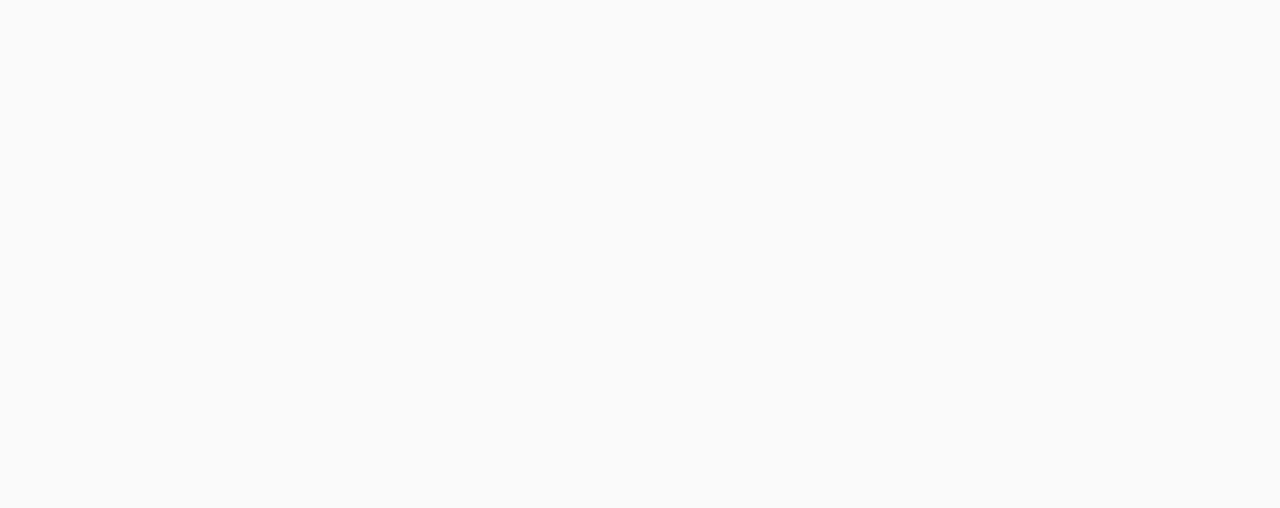
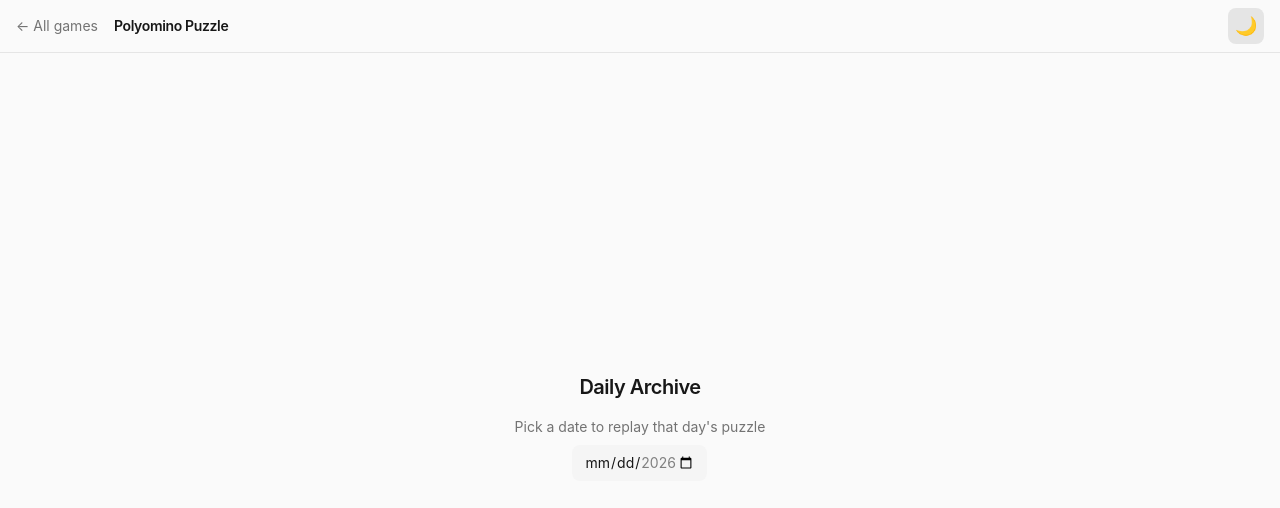
Before and after one commit to LoickMarion/puzzle-app, a React (Vite) app: page /archive in a window 1280 px wide. Before the commit this address had no page. Shown: the top 508 px of the page. Built offline with nearby package versions, Linux system fonts and the light colour scheme.

Commit message:
added archive and protects against future dates

```diff
--- a/src/App.tsx
+++ b/src/App.tsx
@@ -1,6 +1,7 @@
 import { BrowserRouter, Route, Routes } from 'react-router-dom'
 import Layout from './components/Layout'
 import ClassicPage from './pages/ClassicPage'
+import DailyArchivePage from './pages/DailyArchivePage'
 import DailyPage from './pages/DailyPage'
 import Landing from './pages/Landing'
 import { ThemeProvider } from './theme/ThemeContext'
@@ -14,6 +15,7 @@
             <Route index element={<Landing />} />
             <Route path="classic" element={<ClassicPage />} />
             <Route path="daily" element={<DailyPage />} />
+            <Route path="archive" element={<DailyArchivePage />} />
           </Route>
         </Routes>
       </BrowserRouter>
--- /dev/null
+++ b/src/components/DailyPuzzlePlayer.tsx
@@ -0,0 +1,84 @@
+import { useEffect, useState } from 'react'
+import { API_URL } from '../config'
+import { scatterPieces, shapeFromCells } from '../game/logic'
+import PuzzleBoard from './PuzzleBoard'
+
+const MARGIN = 5
+
+interface RawDailyPiece {
+  id: number
+  color: string
+  cells: [number, number][]
+}
+
+interface DailyPuzzleData {
+  date: string
+  board: { width: number; height: number }
+  pieces: RawDailyPiece[]
+}
+
+interface DailyPuzzlePlayerProps {
+  date: string
+  title: string
+}
+
+// If `date` can change across renders (e.g. the archive picker), render this
+// with `key={date}` so switching dates remounts a fresh instance instead of
+// showing stale data while the new fetch is in flight.
+export default function DailyPuzzlePlayer({ date, title }: DailyPuzzlePlayerProps) {
+  const [data, setData] = useState<DailyPuzzleData | null>(null)
+  const [error, setError] = useState<string | null>(null)
+
+  useEffect(() => {
+    let cancelled = false
+
+    fetch(`${API_URL}/api/daily-puzzle?date=${date}`)
+      .then(async (res) => {
+        const json = await res.json()
+        if (!res.ok) throw new Error(json.error ?? `Request failed: ${res.status}`)
+        if (!cancelled) setData(json)
+      })
+      .catch((err) => {
+        if (!cancelled) setError(err instanceof Error ? err.message : 'Something went wrong')
+      })
+
+    return () => {
+      cancelled = true
+    }
+  }, [date])
+
+  if (error) {
+    return (
+      <main className="flex h-full flex-col items-center justify-center gap-2 px-4 text-center">
+        <h1 className="text-xl font-semibold tracking-tight">{title}</h1>
+        <p className="text-red-500 dark:text-red-400">{error}</p>
+      </main>
+    )
+  }
+
+  if (!data) {
+    return (
+      <main className="flex h-full flex-col items-center justify-center gap-2 px-4 text-center">
+        <h1 className="text-xl font-semibold tracking-tight">{title}</h1>
+        <p className="text-neutral-500 dark:text-neutral-400">Loading...</p>
+      </main>
+    )
+  }
+
+  const { width, height } = data.board
+  const basePieces = data.pieces.map((p) => ({ id: p.id, color: p.color, shape: shapeFromCells(p.cells) }))
+  const makePieces = () => scatterPieces(basePieces, width, height, MARGIN)
+
+  return (
+    <PuzzleBoard
+      boardWidth={width}
+      boardHeight={height}
+      margin={MARGIN}
+      createInitialPieces={makePieces}
+      onReset={makePieces}
+      title={title}
+      subtitle={`Puzzle for ${date}. Drag every piece onto the board so it's fully covered with no overlaps.`}
+      resetLabel="Reset"
+    />
+  )
+}
--- /dev/null
+++ b/src/lib/date.ts
@@ -0,0 +1,5 @@
+export const MIN_DAILY_DATE = '2026-01-01'
+
+export function getEasternDateString(d = new Date()): string {
+  return new Intl.DateTimeFormat('en-CA', { timeZone: 'America/New_York' }).format(d)
+}
--- /dev/null
+++ b/src/pages/DailyArchivePage.tsx
@@ -0,0 +1,42 @@
+import { useState } from 'react'
+import DailyPuzzlePlayer from '../components/DailyPuzzlePlayer'
+import { getEasternDateString, MIN_DAILY_DATE } from '../lib/date'
+
+export default function DailyArchivePage() {
+  const today = getEasternDateString()
+  const [selectedDate, setSelectedDate] = useState('')
+
+  const picker = (
+    <label className="flex flex-col items-center gap-2 text-sm text-neutral-500 dark:text-neutral-400">
+      Pick a date to replay that day's puzzle
+      <input
+        type="date"
+        min={MIN_DAILY_DATE}
+        max={today}
+        value={selectedDate}
+        onChange={(e) => setSelectedDate(e.target.value)}
+        className="rounded-lg bg-neutral-100 px-3 py-2 text-neutral-900 dark:bg-neutral-900 dark:text-neutral-100"
+      />
+    </label>
+  )
+
+  if (!selectedDate) {
+    return (
+      <main className="flex h-full flex-col items-center justify-center gap-4 px-4 text-center">
+        <h1 className="text-xl font-semibold tracking-tight">Daily Archive</h1>
+        {picker}
+      </main>
+    )
+  }
+
+  return (
+    <div className="flex h-full flex-col">
+      <div className="flex justify-center border-b border-neutral-200 px-4 py-3 dark:border-neutral-800">
+        {picker}
+      </div>
+      <div className="flex-1 overflow-hidden">
+        <DailyPuzzlePlayer key={selectedDate} date={selectedDate} title="Daily Archive" />
+      </div>
+    </div>
+  )
+}
--- a/src/pages/DailyPage.tsx
+++ b/src/pages/DailyPage.tsx
@@ -1,81 +1,6 @@
-import { useEffect, useState } from 'react'
-import PuzzleBoard from '../components/PuzzleBoard'
-import { API_URL } from '../config'
-import { scatterPieces, shapeFromCells } from '../game/logic'
-
-const DAILY_MARGIN = 5
-
-function getEasternDateString(d = new Date()) {
-  return new Intl.DateTimeFormat('en-CA', { timeZone: 'America/New_York' }).format(d)
-}
-
-interface RawDailyPiece {
-  id: number
-  color: string
-  cells: [number, number][]
-}
-
-interface DailyPuzzleData {
-  date: string
-  board: { width: number; height: number }
-  pieces: RawDailyPiece[]
-}
+import DailyPuzzlePlayer from '../components/DailyPuzzlePlayer'
+import { getEasternDateString } from '../lib/date'
 
 export default function DailyPage() {
-  const [data, setData] = useState<DailyPuzzleData | null>(null)
-  const [error, setError] = useState<string | null>(null)
-  const date = getEasternDateString()
-
-  useEffect(() => {
-    let cancelled = false
-
-    fetch(`${API_URL}/api/daily-puzzle?date=${date}`)
-      .then(async (res) => {
-        const json = await res.json()
-        if (!res.ok) throw new Error(json.error ?? `Request failed: ${res.status}`)
-        if (!cancelled) setData(json)
-      })
-      .catch((err) => {
-        if (!cancelled) setError(err instanceof Error ? err.message : 'Something went wrong')
-      })
-
-    return () => {
-      cancelled = true
-    }
-  }, [date])
-
-  if (error) {
-    return (
-      <main className="flex h-full flex-col items-center justify-center gap-2 px-4 text-center">
-        <h1 className="text-xl font-semibold tracking-tight">Daily Puzzle</h1>
-        <p className="text-red-500 dark:text-red-400">{error}</p>
-      </main>
-    )
-  }
-
-  if (!data) {
-    return (
-      <main className="flex h-full flex-col items-center justify-center gap-2 px-4 text-center">
-        <h1 className="text-xl font-semibold tracking-tight">Daily Puzzle</h1>
-        <p className="text-neutral-500 dark:text-neutral-400">Loading...</p>
-      </main>
-    )
-  }
-
-  const { width, height } = data.board
-  const basePieces = data.pieces.map((p) => ({ id: p.id, color: p.color, shape: shapeFromCells(p.cells) }))
-  const makePieces = () => scatterPieces(basePieces, width, height, DAILY_MARGIN)
-
-  return (
-    <PuzzleBoard
-      boardWidth={width}
-      boardHeight={height}
-      margin={DAILY_MARGIN}
-      createInitialPieces={makePieces}
-      onReset={makePieces}
-      title="Daily Puzzle"
-      subtitle={`Today's puzzle — ${date}. Drag every piece onto the board so it's fully covered with no overlaps.`}
-      resetLabel="Reset"
-    />
-  )
+  return <DailyPuzzlePlayer date={getEasternDateString()} title="Daily Puzzle" />
 }
--- a/src/pages/Landing.tsx
+++ b/src/pages/Landing.tsx
@@ -26,6 +26,12 @@
             One puzzle, shared by everyone, based on today's date.
           </span>
         </Link>
+        <Link to="/archive" className={cardClass}>
+          <span className="font-medium">Daily Archive</span>
+          <span className="text-sm text-neutral-500 dark:text-neutral-400">
+            Pick a date and replay any past daily puzzle.
+          </span>
+        </Link>
       </div>
     </main>
   )
```
Also changed, not shown: 1 other file (tests, documents, lock files or other folders).
